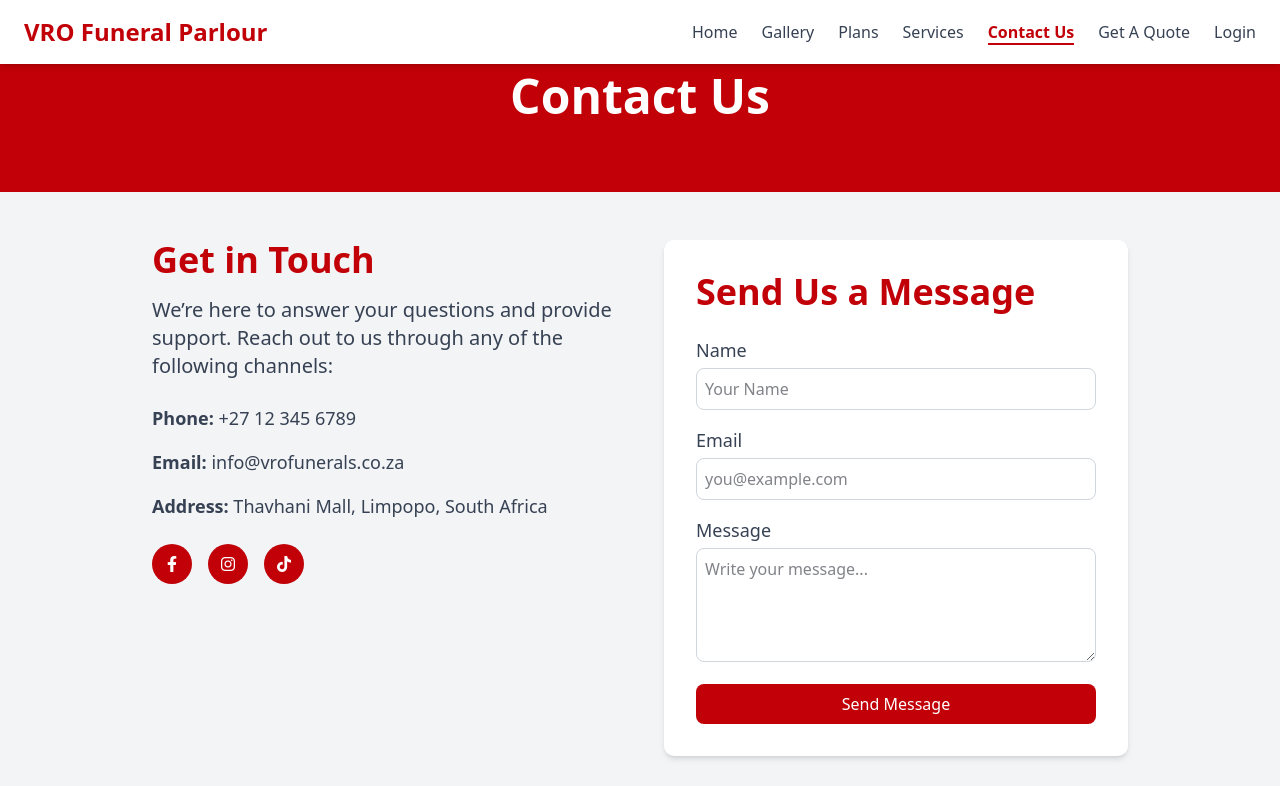
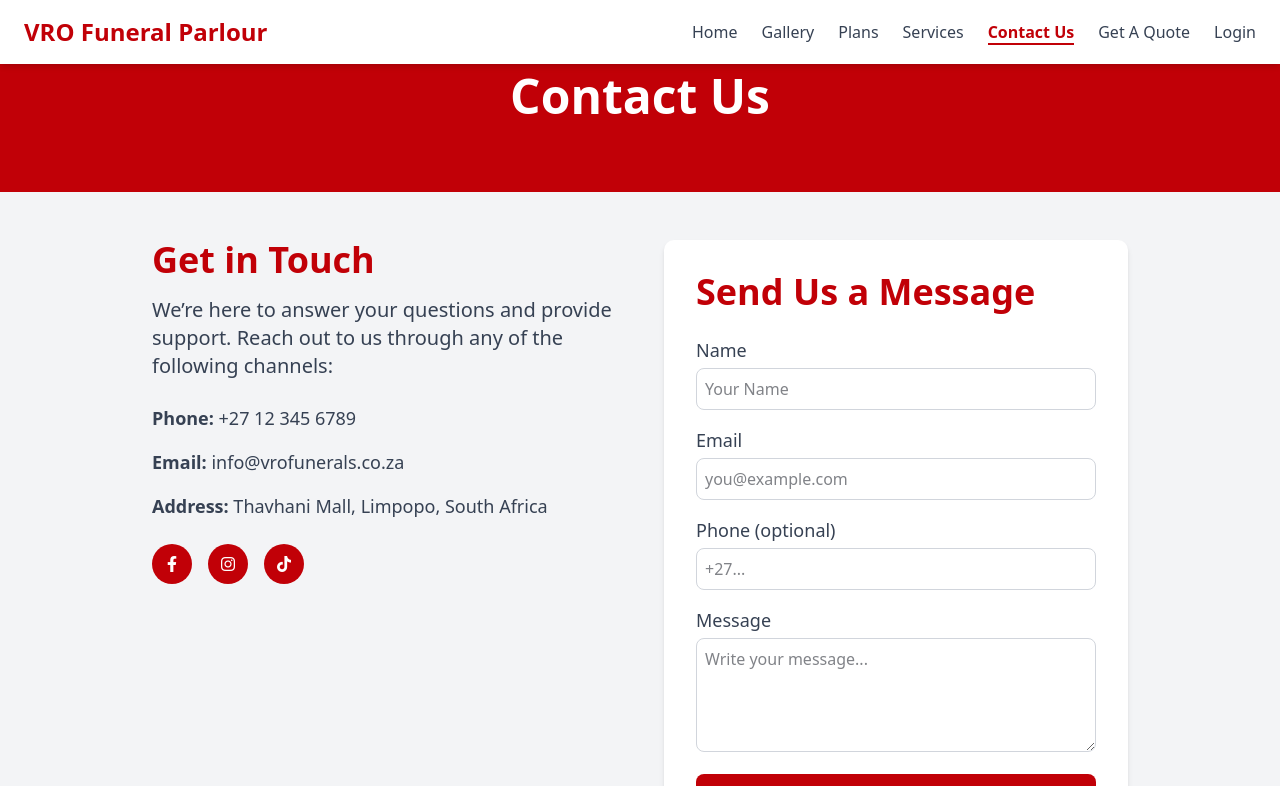
Before and after one commit to MphoJr/VRO_Funerals, a React (Vite) app in the folder funerals-main/: page /contact in a window 1280 px wide. Shown: the top 786 px of the page. Built offline with nearby package versions, Linux system fonts and the light colour scheme.

Commit message:
contact,login,getquote

```diff
--- a/funerals-main/src/Contact.jsx
+++ b/funerals-main/src/Contact.jsx
@@ -1,6 +1,42 @@
-import React from "react";
+import React, { useState } from "react";
 
 export default function ContactPage() {
+  const [formData, setFormData] = useState({
+    name: "",
+    email: "",
+    phone: "",
+    message: "",
+  });
+  const [status, setStatus] = useState("");
+
+  const handleChange = (e) => {
+    setFormData({ ...formData, [e.target.id]: e.target.value });
+  };
+
+  const handleSubmit = async (e) => {
+    e.preventDefault();
+    setStatus("");
+
+    try {
+      const res = await fetch("http://localhost:4000/contact", {
+        method: "POST",
+        headers: { "Content-Type": "application/json" },
+        body: JSON.stringify(formData),
+      });
+
+      const data = await res.json();
+      if (res.ok) {
+        setStatus("Message sent successfully!");
+        setFormData({ name: "", email: "", phone: "", message: "" });
+      } else {
+        setStatus(data.error || "Failed to send message.");
+      }
+    } catch (err) {
+      console.error(err);
+      setStatus("Server error. Please try again later.");
+    }
+  };
+
   return (
     <div className="bg-gray-100 min-h-screen">
       {/* Banner */}
@@ -67,7 +103,12 @@ export default function ContactPage() {
           <h2 className="text-2xl sm:text-4xl font-semibold text-red-700 mb-6">
             Send Us a Message
           </h2>
-          <form className="space-y-4">
+          {status && (
+            <div className="mb-4 text-center text-sm font-medium text-red-700">
+              {status}
+            </div>
+          )}
+          <form className="space-y-4" onSubmit={handleSubmit}>
             <div>
               <label
                 htmlFor="name"
@@ -78,6 +119,8 @@ export default function ContactPage() {
               <input
                 id="name"
                 type="text"
+                value={formData.name}
+                onChange={handleChange}
                 className="mt-1 w-full border border-gray-300 rounded-md p-2 focus:ring-red-700 focus:border-red-700"
                 placeholder="Your Name"
               />
@@ -92,8 +135,26 @@ export default function ContactPage() {
               <input
                 id="email"
                 type="email"
+                value={formData.email}
+                onChange={handleChange}
                 className="mt-1 w-full border border-gray-300 rounded-md p-2 focus:ring-red-700 focus:border-red-700"
                 placeholder="you@example.com"
+              />
+            </div>
+            <div>
+              <label
+                htmlFor="phone"
+                className="block text-base sm:text-lg font-medium text-gray-700"
+              >
+                Phone (optional)
+              </label>
+              <input
+                id="phone"
+                type="text"
+                value={formData.phone}
+                onChange={handleChange}
+                className="mt-1 w-full border border-gray-300 rounded-md p-2 focus:ring-red-700 focus:border-red-700"
+                placeholder="+27..."
               />
             </div>
             <div>
@@ -106,6 +167,8 @@ export default function ContactPage() {
               <textarea
                 id="message"
                 rows="4"
+                value={formData.message}
+                onChange={handleChange}
                 className="mt-1 w-full border border-gray-300 rounded-md p-2 focus:ring-red-700 focus:border-red-700"
                 placeholder="Write your message..."
               ></textarea>
--- a/funerals-main/src/Getquote.jsx
+++ b/funerals-main/src/Getquote.jsx
@@ -1,6 +1,54 @@
-import React from "react";
+import React, { useState } from "react";
 
 export default function GetQuote() {
+  const [formData, setFormData] = useState({
+    name: "",
+    surname: "",
+    title: "",
+    plan: "",
+    cell: "",
+    email: "",
+    message: "",
+  });
+
+  const handleChange = (e) => {
+    setFormData({ ...formData, [e.target.id]: e.target.value });
+  };
+
+  const handleSubmit = async (e) => {
+    e.preventDefault();
+
+    try {
+      const response = await fetch("http://localhost:4000/quotes", {
+        method: "POST",
+        headers: { "Content-Type": "application/json" },
+        body: JSON.stringify({
+          name: `${formData.title} ${formData.name} ${formData.surname}`,
+          contact: `${formData.cell} | ${formData.email}`,
+          message: `${formData.plan} - ${formData.message}`,
+        }),
+      });
+
+      if (response.ok) {
+        alert("Quote submitted successfully!");
+        setFormData({
+          name: "",
+          surname: "",
+          title: "",
+          plan: "",
+          cell: "",
+          email: "",
+          message: "",
+        });
+      } else {
+        alert("Failed to submit quote.");
+      }
+    } catch (error) {
+      console.error("Error submitting quote:", error);
+      alert("Something went wrong.");
+    }
+  };
+
   return (
     <div className="bg-gray-100 min-h-screen">
       {/* Banner */}
@@ -13,7 +61,7 @@ export default function GetQuote() {
 
       {/* Form Container */}
       <div className="max-w-3xl mx-auto bg-white shadow-md rounded-lg p-6 sm:p-8">
-        <form method="post" className="space-y-6">
+        <form onSubmit={handleSubmit} className="space-y-6">
           {/* Name */}
           <div>
             <label
@@ -25,6 +73,8 @@ export default function GetQuote() {
             <input
               id="name"
               type="text"
+              value={formData.name}
+              onChange={handleChange}
               placeholder="Enter your name here"
               className="w-full border-2 border-red-700 rounded-md p-3 focus:outline-none focus:ring-2 focus:ring-red-700"
             />
@@ -41,6 +91,8 @@ export default function GetQuote() {
             <input
               id="surname"
               type="text"
+              value={formData.surname}
+              onChange={handleChange}
               placeholder="Enter your surname here"
               className="w-full border-2 border-red-700 rounded-md p-3 focus:outline-none focus:ring-2 focus:ring-red-700"
             />
@@ -56,6 +108,8 @@ export default function GetQuote() {
             </label>
             <select
               id="title"
+              value={formData.title}
+              onChange={handleChange}
               className="w-full border-2 border-red-700 rounded-md p-3 focus:outline-none focus:ring-2 focus:ring-red-700"
             >
               <option value="">Select</option>
@@ -77,6 +131,8 @@ export default function GetQuote() {
             </label>
             <select
               id="plan"
+              value={formData.plan}
+              onChange={handleChange}
               className="w-full border-2 border-red-700 rounded-md p-3 focus:outline-none focus:ring-2 focus:ring-red-700"
             >
               <option value="">Select</option>
@@ -97,6 +153,8 @@ export default function GetQuote() {
             <input
               id="cell"
               type="text"
+              value={formData.cell}
+              onChange={handleChange}
               placeholder="Enter your Cell Number here"
               className="w-full border-2 border-red-700 rounded-md p-3 focus:outline-none focus:ring-2 focus:ring-red-700"
             />
@@ -113,6 +171,8 @@ export default function GetQuote() {
             <input
               id="email"
               type="email"
+              value={formData.email}
+              onChange={handleChange}
               placeholder="Enter your Email here"
               className="w-full border-2 border-red-700 rounded-md p-3 focus:outline-none focus:ring-2 focus:ring-red-700"
             />
@@ -129,6 +189,8 @@ export default function GetQuote() {
             <textarea
               id="message"
               rows="6"
+              value={formData.message}
+              onChange={handleChange}
               placeholder="Enter your message here"
               className="w-full border-2 border-red-700 rounded-md p-3 focus:outline-none focus:ring-2 focus:ring-red-700"
             ></textarea>
--- a/funerals-main/src/Login.jsx
+++ b/funerals-main/src/Login.jsx
@@ -11,10 +11,11 @@ export default function LoginPage() {
   };
 
   const handleLogin = async (role) => {
+    // Match backend endpoints: /auth/client/login and /auth/admin/login
     const endpoint =
       role === "client"
-        ? "http://localhost:5000/client/login"
-        : "http://localhost:5000/admin/login";
+        ? "http://localhost:4000/auth/client/login"
+        : "http://localhost:4000/auth/admin/login";
 
     try {
       const res = await fetch(endpoint, {
@@ -25,7 +26,9 @@ export default function LoginPage() {
 
       const data = await res.json();
       if (res.ok) {
+        // Save JWT token
         localStorage.setItem("token", data.token);
+        // Navigate to dashboards
         navigate(role === "client" ? "/client-dashboard" : "/admin-dashboard");
       } else {
         setError(data.error || "Login failed");
```
